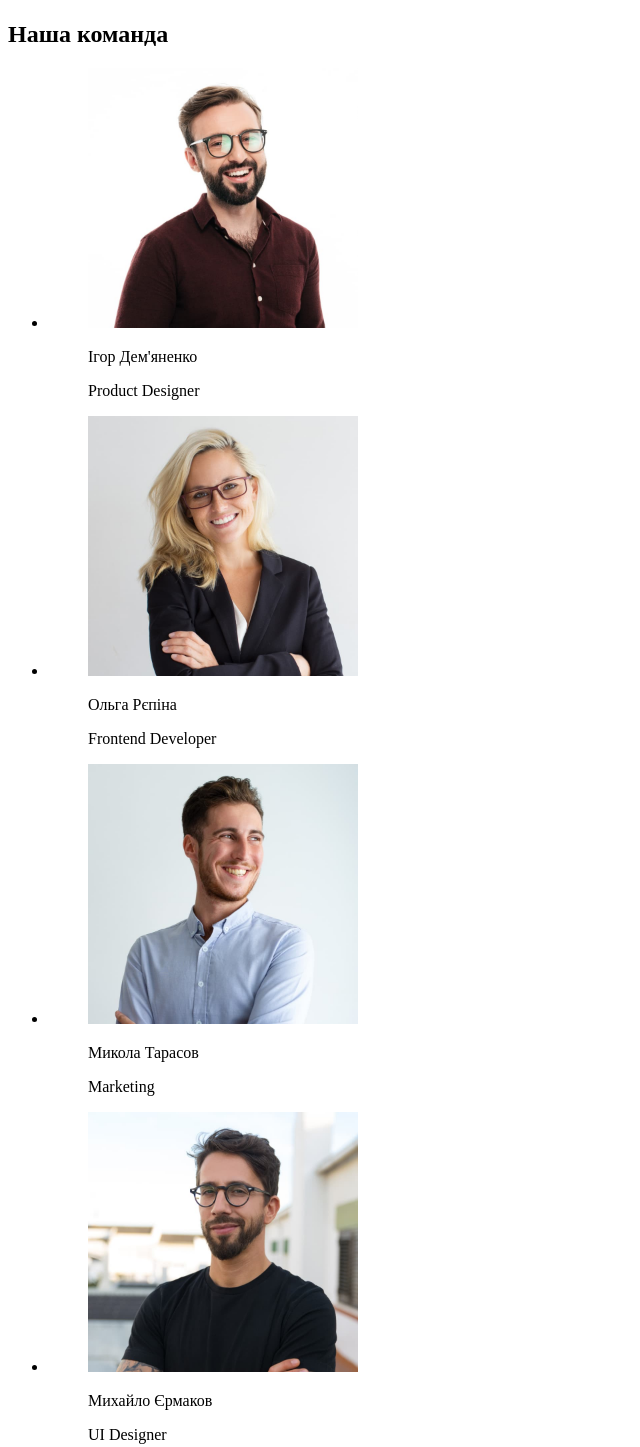
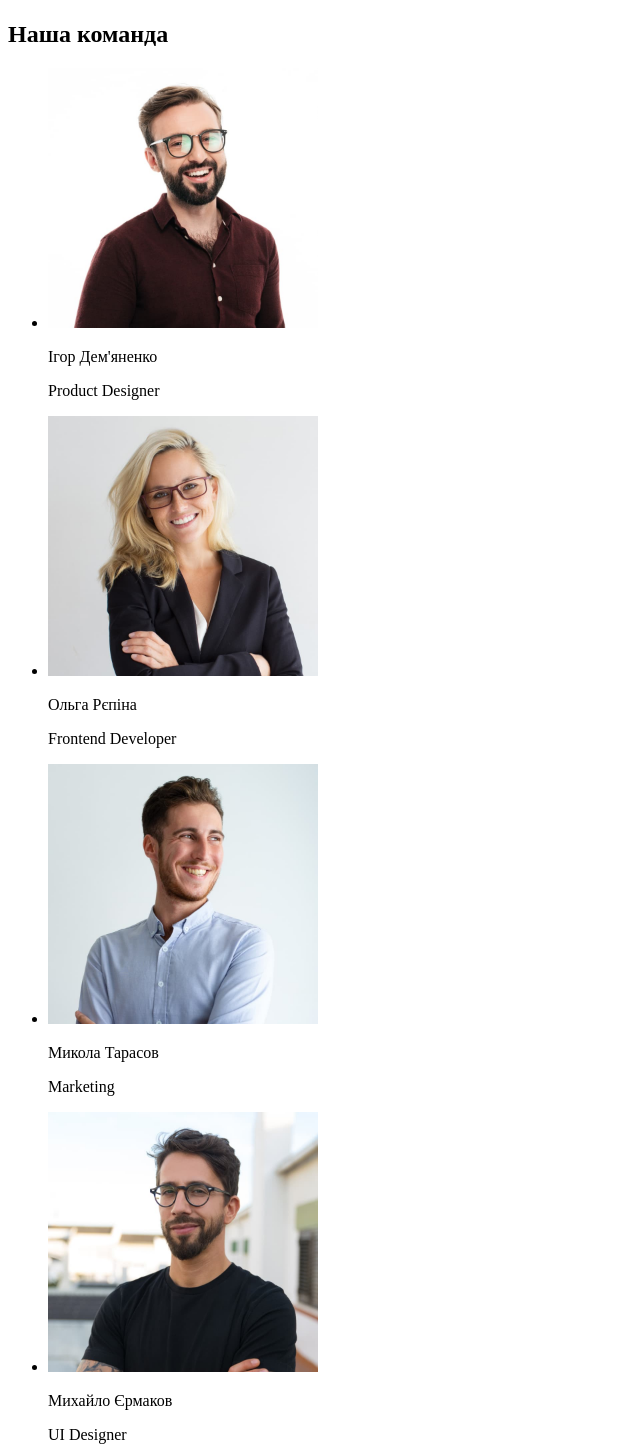
Before and after one commit to sashazakatov/goit-markup-hw-01, a plain HTML site: page index.html in a window 1280 px wide. Shown: the part 1553-3000 px from the top of the page, without its empty margins (0-640 px from the left). Drawn offline with Linux system fonts and the light colour scheme.

Commit message:
Уберает тег figure

```diff
--- a/index.html
+++ b/index.html
@@ -68,41 +68,24 @@
             <h2>Наша команда</h2>
             <ul>
                 <li>
-                    <figure>
-                        <img src="./images/4.jpg" alt="чоловік у червоній сорочці на білому тлі" width="270"
-                            height="260">
-                        <figcaption>
+                    <img src="./images/4.jpg" alt="чоловік у червоній сорочці на білому тлі" width="270" height="260">
                     <p>Ігор Дем'яненко</p>
                     <p>Product Designer</p>
-                        </figcaption>
-                    </figure>
                 </li>
                 <li>
-                    <figure>
                     <img src="./images/5.jpg" alt="женьшина в чорний жакет на білому тлі" width="270" height="260">
-                        <figcaption>
                     <p>Ольга Рєпіна</p>
                     <p>Frontend Developer</p>
-                        </figcaption>
-                    </figure>
                 </li>
                 <li>
-                    <figure>
                     <img src="./images/6.jpg" alt="чоловік у синій сорочці на білому тлі" width="270" height="260">
-                        <figcaption>
                     <p>Микола Тарасов</p>
                     <p>Marketing</p>
-                        </figcaption>
-                    </figure>
                 </li>
                 <li>
-                    <figure>
                     <img src="./images/7.jpg" alt="чоловік у чорній футболці на даху" width="270" height="260">
-                        <figcaption>
                     <p>Михайло Єрмаков</p>
                     <p>UI Designer</p>
-                        </figcaption>
-                    </figure>
                 </li>
             </ul>
         </section>
```
Lines whose indentation alone changed are shown as unchanged.
